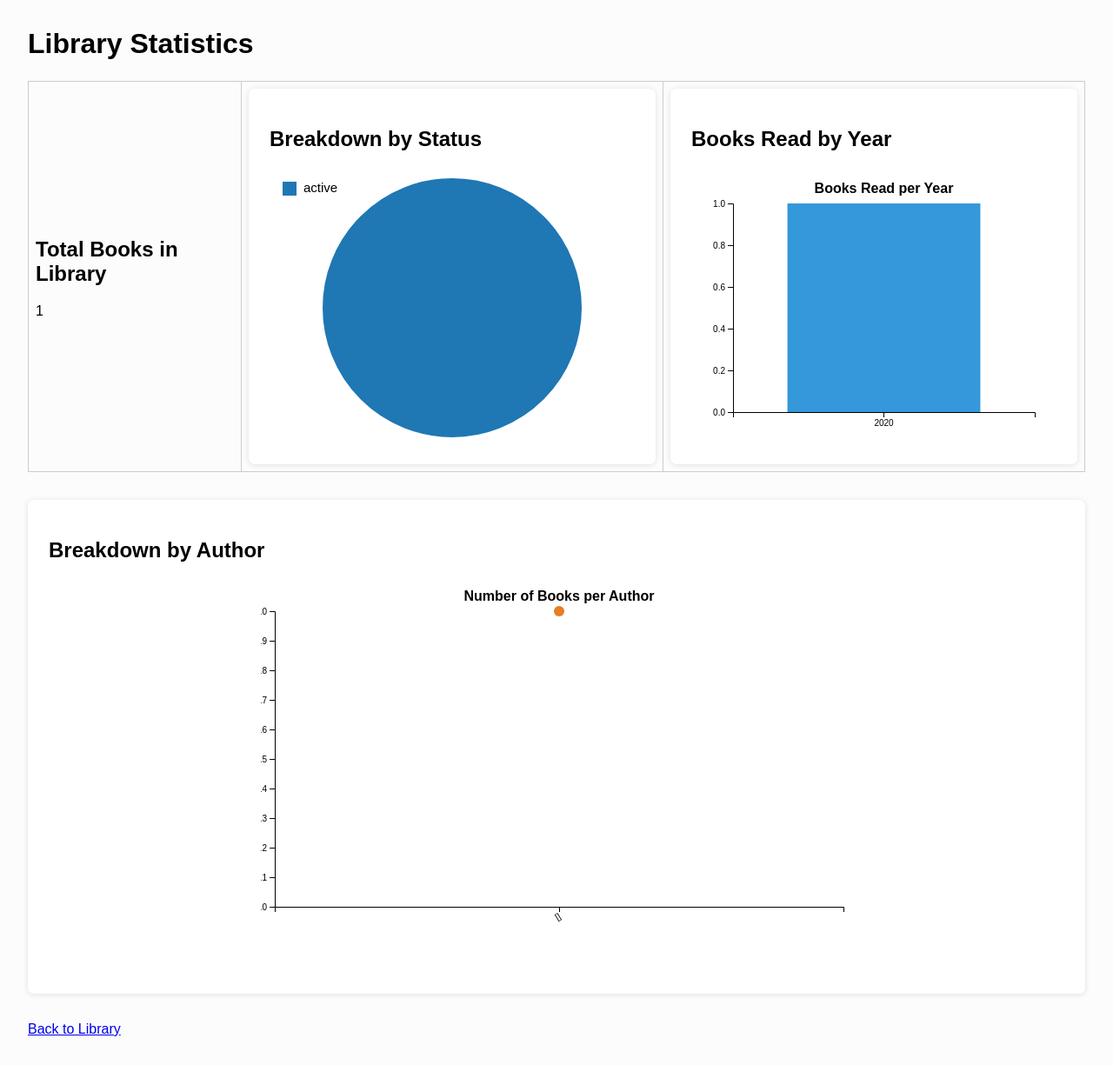
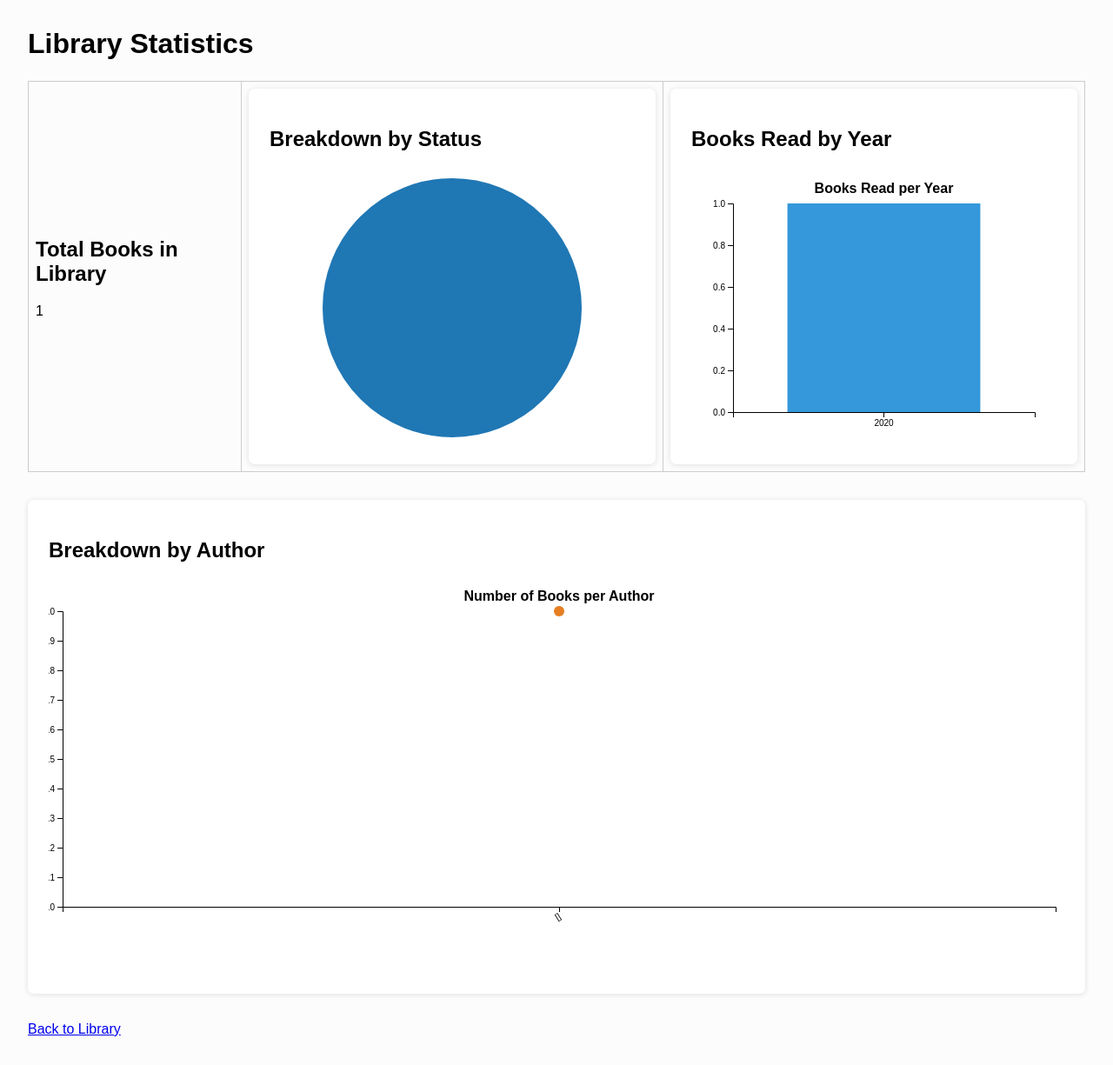
Before and after one commit to dyslexicjedi/BookVault, a Flask app: template templates/stats.html in a window 1280 px wide. Shown: the whole page at 87% size. Run offline with Flask 3, Linux system fonts and the light colour scheme; the template is opened without the code that fills it: most values are stand-ins (such as "Sample title", 1, 10 or a date in 2020).

Commit message:
Fixed line chart on stats

```diff
--- a/templates/stats.html
+++ b/templates/stats.html
@@ -9,7 +9,12 @@
         h1 { margin-bottom: 1.5rem; }
         .charts-wrapper { display: flex; flex-direction: column; gap: 2rem; }
         .chart-section { background: #fff; border-radius: 7px; box-shadow: 0 1px 6px #e0e0e0; padding: 1.5rem 1.5rem 1rem 1.5rem; }
-        .chart-container { max-width: 680px; width: 100%; margin: 0 auto; overflow-x: auto; }
+        .chart-container {
+            max-width: 1400px !important;
+            width: 100%;
+            margin: 0 auto;
+            overflow-x: auto;
+        }
         .d3-tooltip {
             position: absolute;
             pointer-events: none;
@@ -22,7 +27,7 @@
             display: none;
         }
         @media (max-width: 860px) {
-          .chart-container { max-width: 98vw; }
+          .chart-container { max-width: 98vw !important; }
           body { margin: 0.7rem; }
         }
         section, .chart-section { margin-bottom: 0; }
@@ -112,7 +117,7 @@
 
         // Add legend
         const legend = svg.append("g")
-            .attr("transform", `translate(${-width/2 + 15},${-height/2 + 15})`);
+            .attr("transform", `translate(${-width / 2 + 15},${radius + 20})`);
         legend.selectAll("rect")
             .data(statusData)
             .enter().append("rect")
@@ -135,8 +140,7 @@
 
         // Compute width from container
         const container = document.getElementById("author-line");
-        // Use full container width, fallback to 700 if unavailable
-        const width = Math.max((container ? container.getBoundingClientRect().width : 1100) - margin.left - margin.right);
+        const width = Math.max((container ? container.getBoundingClientRect().width : 1400) - margin.left - margin.right);
         const height = 340;
         const svg = d3.select("#author-line")
             .append("svg")
```
